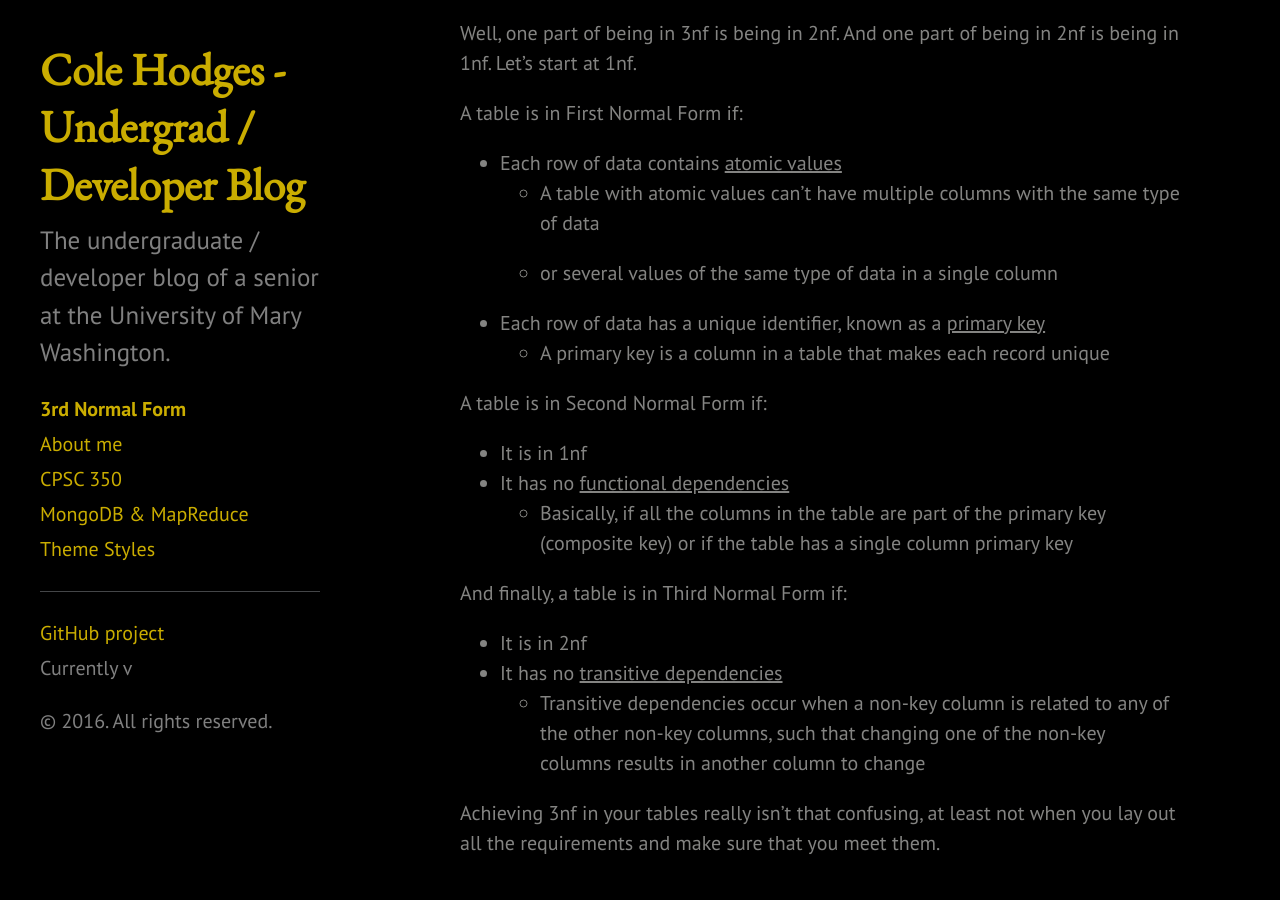
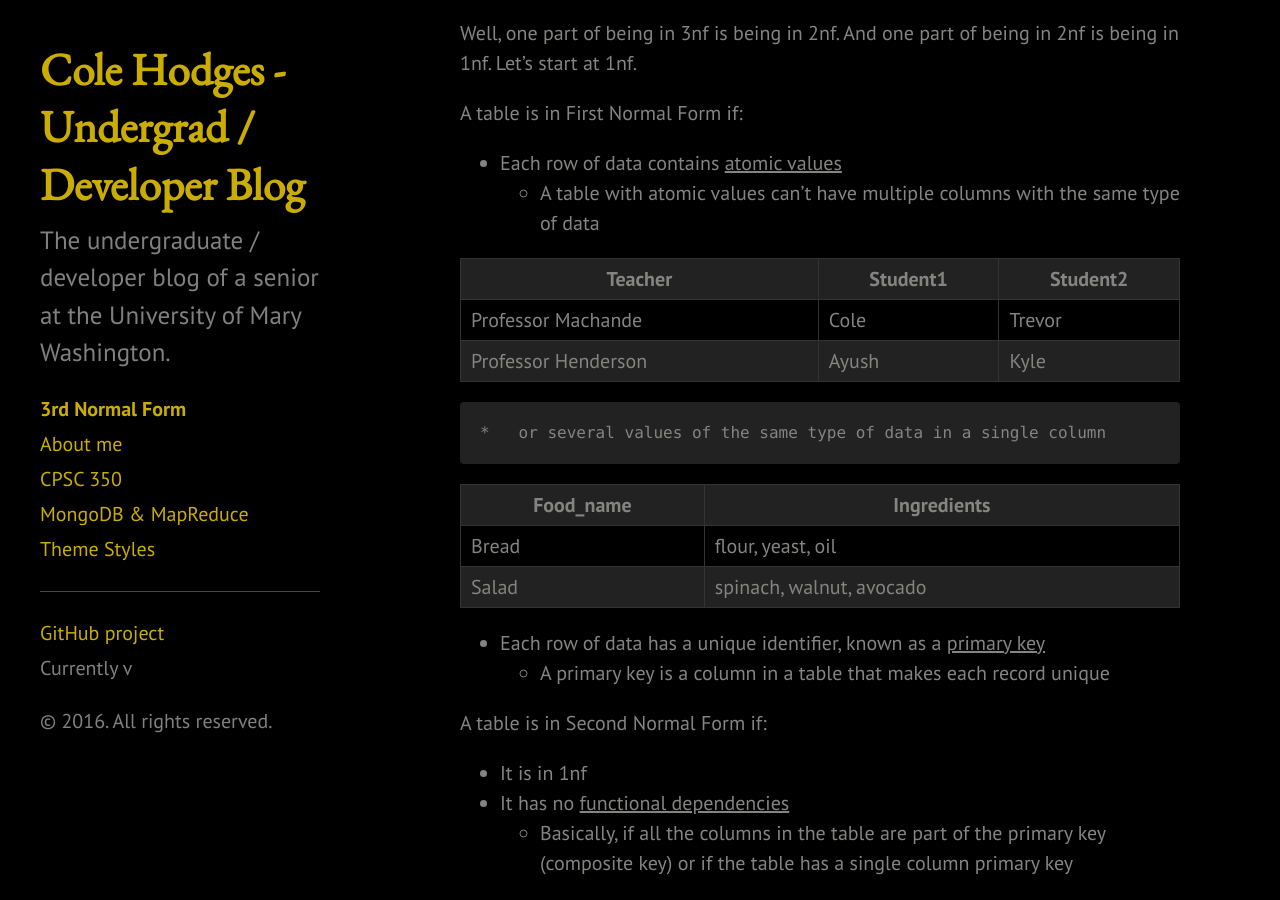
Before and after one commit to cohodges/cohodges.github.io, a Jekyll site: the page built from 3nf.md, in a window 1280 px wide and 900 px high, scrolled down 320 px. Built offline with Jekyll 4.4.1, drawn with Linux system fonts in a browser that asks for light colours.

Commit message:
more 3nf

```diff
--- a/3nf.md
+++ b/3nf.md
@@ -13,8 +13,77 @@ A table is in First Normal Form if:
 *   Each row of data contains <span style="text-decoration:underline;">atomic values</span>
     *   A table with atomic values can’t have multiple columns with the same type of data
 
+<table>
+
+<tbody>
+
+<tr>
+
+<th>Teacher</th>
+
+<th>Student1</th>
+
+<th>Student2</th>
+
+</tr>
+
+<tr>
+
+<td>Professor Machande</td>
+
+<td>Cole</td>
+
+<td>Trevor</td>
+
+</tr>
+
+<tr class="even">
+
+<td>Professor Henderson</td>
+
+<td>Ayush</td>
+
+<td>Kyle</td>
+
+</tr>
+
+</tbody>
+
+</table>
+
     *   or several values of the same type of data in a single column
 
+<table>
+
+<tbody>
+
+<tr>
+
+<th>Food_name</th>
+
+<th>Ingredients</th>
+
+</tr>
+
+<tr>
+
+<td>Bread</td>
+
+<td>flour, yeast, oil</td>
+
+</tr>
+
+<tr class="even">
+
+<td>Salad</td>
+
+<td>spinach, walnut, avocado</td>
+
+</tr>
+
+</tbody>
+
+</table>
 *   Each row of data has a unique identifier, known as a <span style="text-decoration:underline;">primary key</span>
     *   A primary key is a column in a table that makes each record unique
 
```
